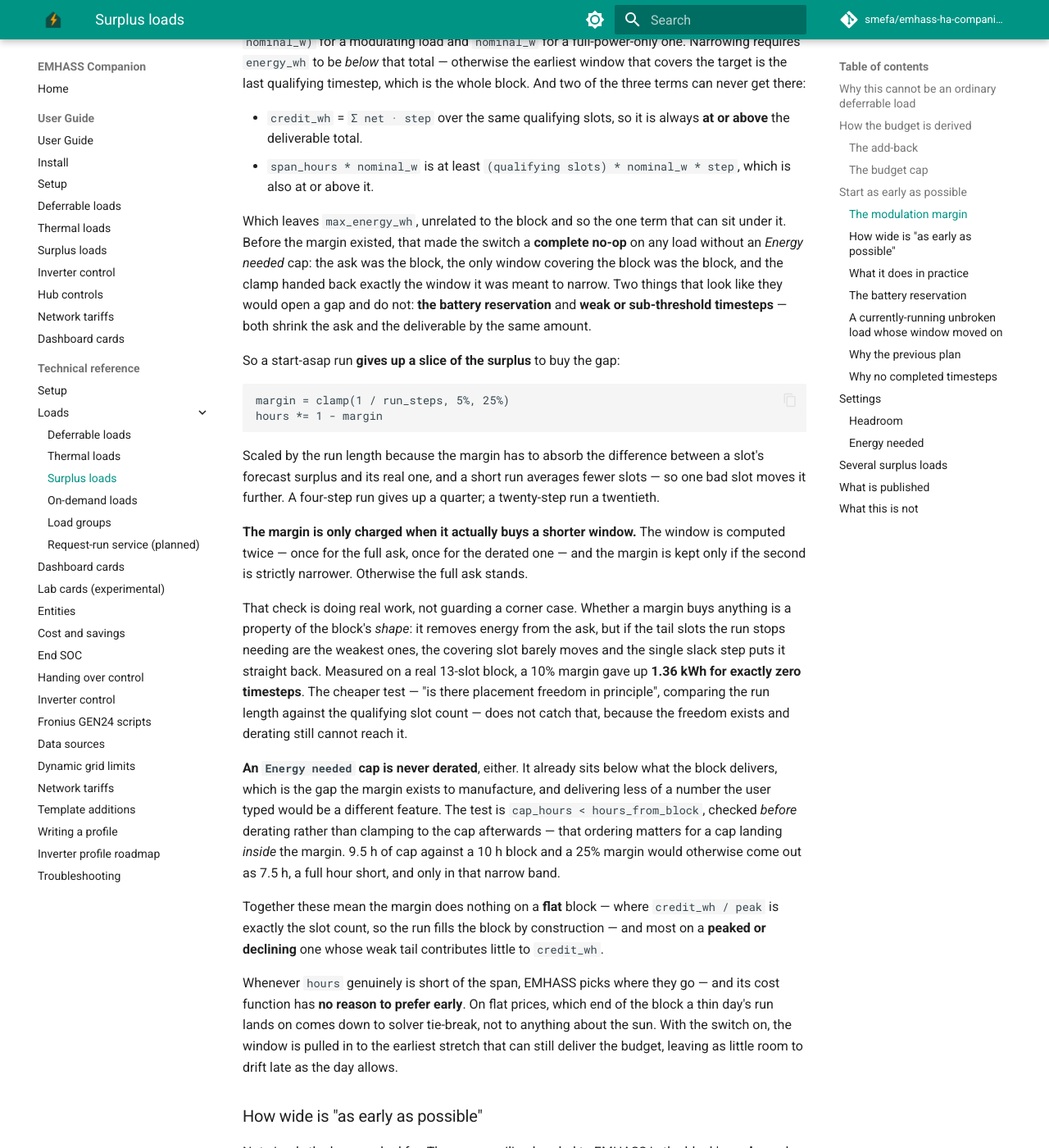
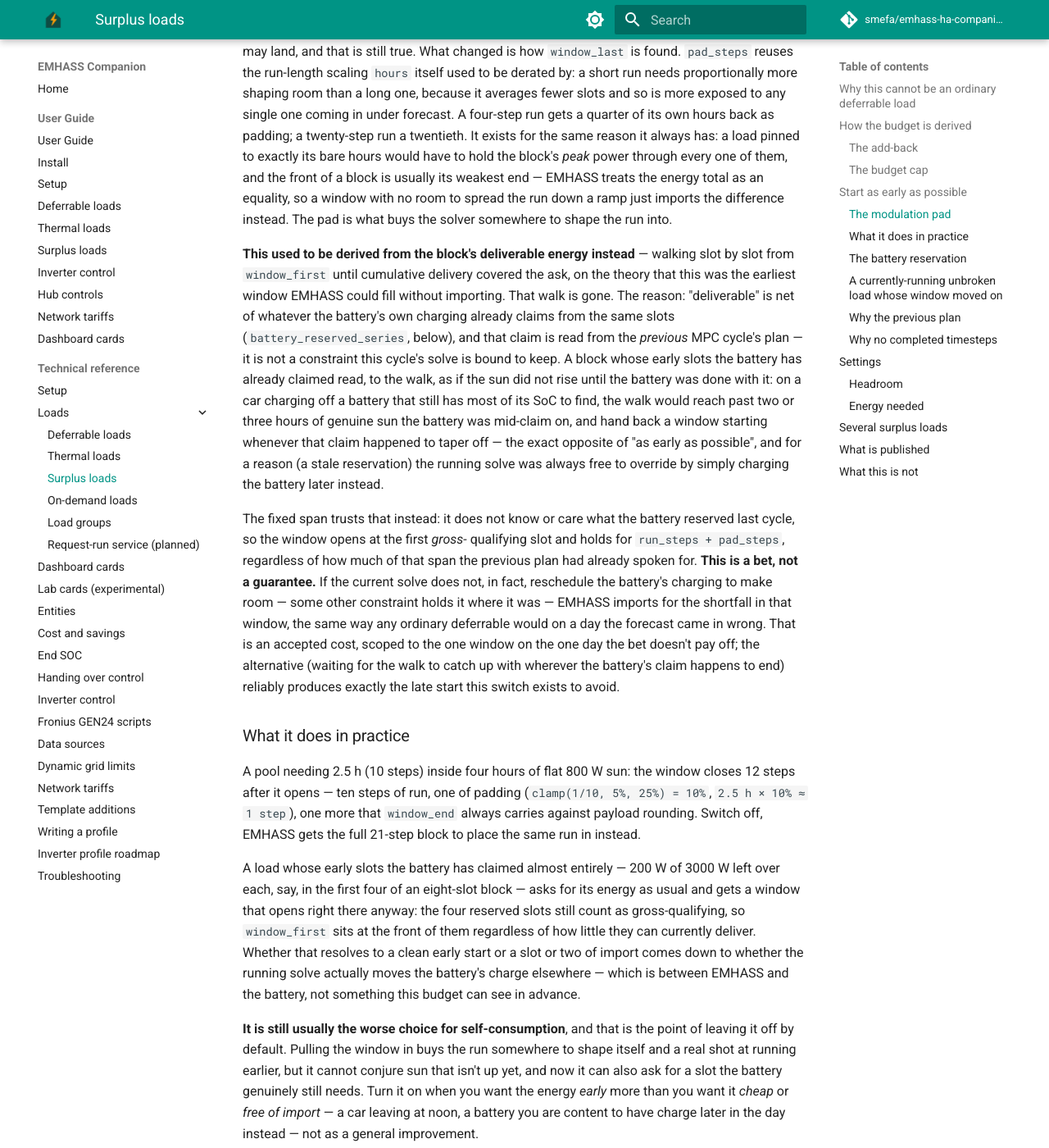
Before and after one commit to smefa/emhass-ha-companion, an MkDocs documentation site: the page built from docs/surplus_loads.md, in a window 1280 px wide and 1400 px high, scrolled down 4805 px. Shown: the whole window at 82% size. Built offline with MkDocs 1.6.1 and Material for MkDocs 9.7.7, drawn with Linux system fonts in a browser that asks for light colours; comment, search, counter and statistics services are not loaded; some of the changed text lies outside the part shown.

Commit message:
Release 0.9.7.3
- Simplify the surplus-load scheduler's start-asap window: derived
  from timesteps instead of a battery-tainted deliverable walk, and
  the deferrable "Run within" slider now floors at the hours needed
- Latch the status card's planned SOC low/high across re-runs so
  today's peak/low no longer recedes as the forecast horizon slides
  forward
- Overview card tiles, the price ribbon, the surplus note, and load
  rows now show a hover tooltip and open more-info on click
- Fix a translation drift between strings.json and translations/en.json

Co-Authored-By: Claude Sonnet 5 <noreply@anthropic.com>

````diff
--- a/docs/surplus_loads.md
+++ b/docs/surplus_loads.md
@@ -151,160 +151,86 @@ It changes the window and nothing else — not the hours, not the energy, not
 which timesteps were credited. The budget is already "however much the surplus
 supports"; all this decides is where in the block those hours land.
 
-### The modulation margin
+### The modulation pad
 
-The slack the switch closes is the gap between `hours` and the span they were
-derived from — and an uncapped budget has none. The target handed to EMHASS is
+The window is a fixed span, not something derived from the block's shape:
 
 ```
-energy_wh = hours * nominal_w
-hours     = min(credit_wh / nominal_w, span_hours, max_energy_wh / nominal_w)
+run_steps = ceil(hours / step)
+margin    = clamp(1 / run_steps, 5%, 25%)
+pad_steps = max(1, round(hours * margin / step))
+window_last = window_first + (run_steps - 1 + pad_steps) * step
 ```
 
-while what the block can actually put into this load is `Σ draw · step`, where
-`draw` is `min(net, nominal_w)` for a modulating load and `nominal_w` for a
-full-power-only one. Narrowing requires `energy_wh` to be *below* that total —
-otherwise the earliest window that covers the target is the last qualifying
-timestep, which is the whole block. And two of the three terms can never get
-there:
+`hours` and `energy_wh` are untouched — the switch has never changed the
+budget, only where it may land, and that is still true. What changed is how
+`window_last` is found. `pad_steps` reuses the run-length scaling `hours`
+itself used to be derated by: a short run needs proportionally more shaping
+room than a long one, because it averages fewer slots and so is more exposed
+to any single one coming in under forecast. A four-step run gets a quarter
+of its own hours back as padding; a twenty-step run a twentieth. It exists
+for the same reason it always has: a load pinned to exactly its bare hours
+would have to hold the block's *peak* power through every one of them, and
+the front of a block is usually its weakest end — EMHASS treats the energy
+total as an equality, so a window with no room to spread the run down a ramp
+just imports the difference instead. The pad is what buys the solver
+somewhere to shape the run into.
 
-- `credit_wh` = `Σ net · step` over the same qualifying slots, so it is always
-  **at or above** the deliverable total.
-- `span_hours * nominal_w` is at least `(qualifying slots) * nominal_w * step`,
-  which is also at or above it.
+**This used to be derived from the block's deliverable energy instead** —
+walking slot by slot from `window_first` until cumulative delivery covered
+the ask, on the theory that this was the earliest window EMHASS could fill
+without importing. That walk is gone. The reason: "deliverable" is net of
+whatever the battery's own charging already claims from the same slots
+(`battery_reserved_series`, below), and that claim is read from the
+*previous* MPC cycle's plan — it is not a constraint this cycle's solve is
+bound to keep. A block whose early slots the battery has already claimed
+read, to the walk, as if the sun did not rise until the battery was done
+with it: on a car charging off a battery that still has most of its SoC to
+find, the walk would reach past two or three hours of genuine sun the
+battery was mid-claim on, and hand back a window starting whenever that
+claim happened to taper off — the exact opposite of "as early as possible",
+and for a reason (a stale reservation) the running solve was always free to
+override by simply charging the battery later instead.
 
-Which leaves `max_energy_wh`, unrelated to the block and so the one term that
-can sit under it. Before the margin existed, that made the switch a **complete
-no-op** on any load without an *Energy needed* cap: the ask was the block, the
-only window covering the block was the block, and the clamp handed back exactly
-the window it was meant to narrow. Two things that look like they would open a
-gap and do not: **the battery reservation** and **weak or sub-threshold
-timesteps** — both shrink the ask and the deliverable by the same amount.
-
-So a start-asap run **gives up a slice of the surplus** to buy the gap:
-
-```
-margin = clamp(1 / run_steps, 5%, 25%)
-hours *= 1 - margin
-```
-
-Scaled by the run length because the margin has to absorb the difference
-between a slot's forecast surplus and its real one, and a short run averages
-fewer slots — so one bad slot moves it further. A four-step run gives up a
-quarter; a twenty-step run a twentieth.
-
-**The margin is only charged when it actually buys a shorter window.** The
-window is computed twice — once for the full ask, once for the derated one — and
-the margin is kept only if the second is strictly narrower. Otherwise the full
-ask stands.
-
-That check is doing real work, not guarding a corner case. Whether a margin buys
-anything is a property of the block's *shape*: it removes energy from the ask,
-but if the tail slots the run stops needing are the weakest ones, the covering
-slot barely moves and the single slack step puts it straight back. Measured on a
-real 13-slot block, a 10% margin gave up **1.36 kWh for exactly zero
-timesteps**. The cheaper test — "is there placement freedom in principle",
-comparing the run length against the qualifying slot count — does not catch
-that, because the freedom exists and derating still cannot reach it.
-
-**An `Energy needed` cap is never derated**, either. It already sits below what
-the block delivers, which is the gap the margin exists to manufacture, and
-delivering less of a number the user typed would be a different feature. The
-test is `cap_hours < hours_from_block`, checked *before* derating rather than
-clamping to the cap afterwards — that ordering matters for a cap landing
-*inside* the margin. 9.5 h of cap against a 10 h block and a 25% margin would
-otherwise come out as 7.5 h, a full hour short, and only in that narrow band.
-
-Together these mean the margin does nothing on a **flat** block — where
-`credit_wh / peak` is exactly the slot count, so the run fills the block by
-construction — and most on a **peaked or declining** one whose weak tail
-contributes little to `credit_wh`.
-
-Whenever `hours` genuinely is short of the span, EMHASS picks where they go —
-and its cost function has **no reason to prefer early**. On flat prices, which
-end of the block a thin day's run lands on comes down to solver tie-break, not
-to anything about the sun. With the switch on, the window is pulled in to the
-earliest stretch that can still deliver the budget, leaving as little room to
-drift late as the day allows.
-
-### How wide is "as early as possible"
-
-Not simply the hours asked for. The power ceiling handed to EMHASS is the
-block's **peak** surplus, and the front of a block is its weakest end — so a
-window clamped to the bare hours would ask a load to hold midday power through
-morning slots that never offered it. EMHASS treats the energy total as an
-equality, so it has no choice but to import the difference.
-
-The fix is width rather than a lower ceiling. EMHASS pays the buy price for
-imports and gives up the sell price on exports, so the cost of one more watt
-in a timestep steps up sharply the moment that timestep stops exporting. That
-kink is what makes the solver *modulate* — spreading a run down the morning
-ramp and tracking the surplus curve, rather than running flat out in the
-fewest possible slots. It can only spread into window it has been given.
-
-So the window grows until the surplus inside it actually covers the energy being
-asked for, and stops **one timestep** past the first slot where it does — the
-covering slot is the first whose *cumulative* surplus clears the target, so the
-run may need part of the next one.
-
-Deliberately one step, and not scaled with the run. Adding room proportional to
-the run's length is the obvious thing to reach for — "a longer run needs more
-space to shape itself in" — but it double-counts the margin and loses to it. The
-margin *is* the shaping room: an ask a few per cent under what the window
-supplies leaves that few per cent as slack spread across every slot, which is
-exactly the freedom the solver needs to track the surplus curve. Measured on a
-real 24-slot block, a proportional slack of a quarter of the run added four
-timesteps back while a 6% margin removed three — the two together narrowed
-nothing, and the switch stayed the no-op it had always been.
-
-That keeps the window the earliest one that can deliver the budget without
-importing, and it stays self-tightening: a window that only just covers the
-target leaves little room to drift late with. On a block flat enough that every
-timestep can deliver the ceiling, the cover is reached at exactly the hours asked for and
-nothing is widened at all.
+The fixed span trusts that instead: it does not know or care what the
+battery reserved last cycle, so the window opens at the first *gross*-
+qualifying slot and holds for `run_steps + pad_steps`, regardless of how
+much of that span the previous plan had already spoken for. **This is a
+bet, not a guarantee.** If the current solve does not, in fact, reschedule
+the battery's charging to make room — some other constraint holds it where
+it was — EMHASS imports for the shortfall in that window, the same way any
+ordinary deferrable would on a day the forecast came in wrong. That is an
+accepted cost, scoped to the one window on the one day the bet doesn't pay
+off; the alternative (waiting for the walk to catch up with wherever the
+battery's claim happens to end) reliably produces exactly the late start
+this switch exists to avoid.
 
 ### What it does in practice
 
-Measured against a real plan — a car on a 24-slot afternoon block, ceiling
-clipped to the 6188 W peak, no *Energy needed* cap:
+A pool needing 2.5 h (10 steps) inside four hours of flat 800 W sun: the
+window closes 12 steps after it opens — ten steps of run, one of padding
+(`clamp(1/10, 5%, 25%) = 10%`, `2.5 h × 10% ≈ 1 step`), one more that
+`window_end` always carries against payload rounding. Switch off, EMHASS
+gets the full 21-step block to place the same run in instead.
 
-| | window | slots | run | asked |
-|---|---|---|---|---|
-| switch off | 11:00–17:15 | 26 | 16 | 24.55 kWh |
-| switch on, before the margin | 11:00–17:15 | 26 | 16 | 24.55 kWh |
-| switch on, with the margin | 11:00–16:45 | 24 | 15 | 23.02 kWh |
+A load whose early slots the battery has claimed almost entirely — 200 W of
+3000 W left over each, say, in the first four of an eight-slot block — asks
+for its energy as usual and gets a window that opens right there anyway: the
+four reserved slots still count as gross-qualifying, so `window_first` sits
+at the front of them regardless of how little they can currently deliver.
+Whether that resolves to a clean early start or a slot or two of import
+comes down to whether the running solve actually moves the battery's charge
+elsewhere — which is between EMHASS and the battery, not something this
+budget can see in advance.
 
-Two timesteps of placement freedom removed for 1.53 kWh of surplus given up. The
-same car later the same afternoon, on a 14-slot block whose ceiling had dropped
-to 5683 W — a shorter run, so a larger margin:
-
-| | window | slots | run | asked |
-|---|---|---|---|---|
-| switch off | 12:00–18:15 | 26 | 8 | 10.01 kWh |
-| switch on (12.5% margin, 1/8) | 12:00–17:15 | 22 | 7 | 8.75 kWh |
-
-Four timesteps for 1.25 kWh. Raising the margin trades more sun for more of the
-day, and on the morning block it was close to linear:
-
-| margin | window | slots | asked | given up |
-|---|---|---|---|---|
-| 6.25% (default at 16 steps) | 11:00–16:45 | 24 | 23.02 kWh | 1.53 kWh |
-| 10% | 11:00–16:30 | 23 | 22.09 kWh | 2.45 kWh |
-| 15% | 11:00–16:00 | 21 | 20.87 kWh | 3.68 kWh |
-| 20% | 11:00–15:30 | 19 | 19.64 kWh | 4.91 kWh |
-| 25% | 11:00–15:15 | 18 | 18.41 kWh | 6.14 kWh |
-
-The clamps on `modulation_margin` are where to change that trade, and the shape
-of the day decides how much a given margin buys: a block whose sun tails off
-loses several timesteps to a small margin, a flat one loses none to any margin.
-
-**It is still usually the worse choice for self-consumption**, and that is the
-point of leaving it off by default. Widening buys the run somewhere to spread,
-but it cannot conjure sun that isn't up yet: a car asked for 20 kWh at first
-light will still be started into a morning that cannot fill it, where EMHASS
-left alone would have waited for midday. Turn it on when you want the energy
-*early* more than you want it *cheap* — a car leaving at noon, or a forecast
-you don't trust — not as a general improvement.
+**It is still usually the worse choice for self-consumption**, and that is
+the point of leaving it off by default. Pulling the window in buys the run
+somewhere to shape itself and a real shot at running earlier, but it cannot
+conjure sun that isn't up yet, and now it can also ask for a slot the
+battery genuinely still needs. Turn it on when you want the energy *early*
+more than you want it *cheap* or *free of import* — a car leaving at noon, a
+battery you are content to have charge later in the day instead — not as a
+general improvement.
 
 A widened window is logged at debug level, naming the load and how many
 timesteps it grew by; a run that starts later than expected on a peaked day
--- a/pyproject.toml
+++ b/pyproject.toml
@@ -1,6 +1,6 @@
 [project]
 name = "emhass-companion"
-version = "0.9.7.2"
+version = "0.9.7.3"
 description = "Home Assistant integration that makes EMHASS usable without YAML"
 license = "AGPL-3.0-or-later"
 license-files = ["LICENSE"]
````
Also changed, not shown: 6 other files.
